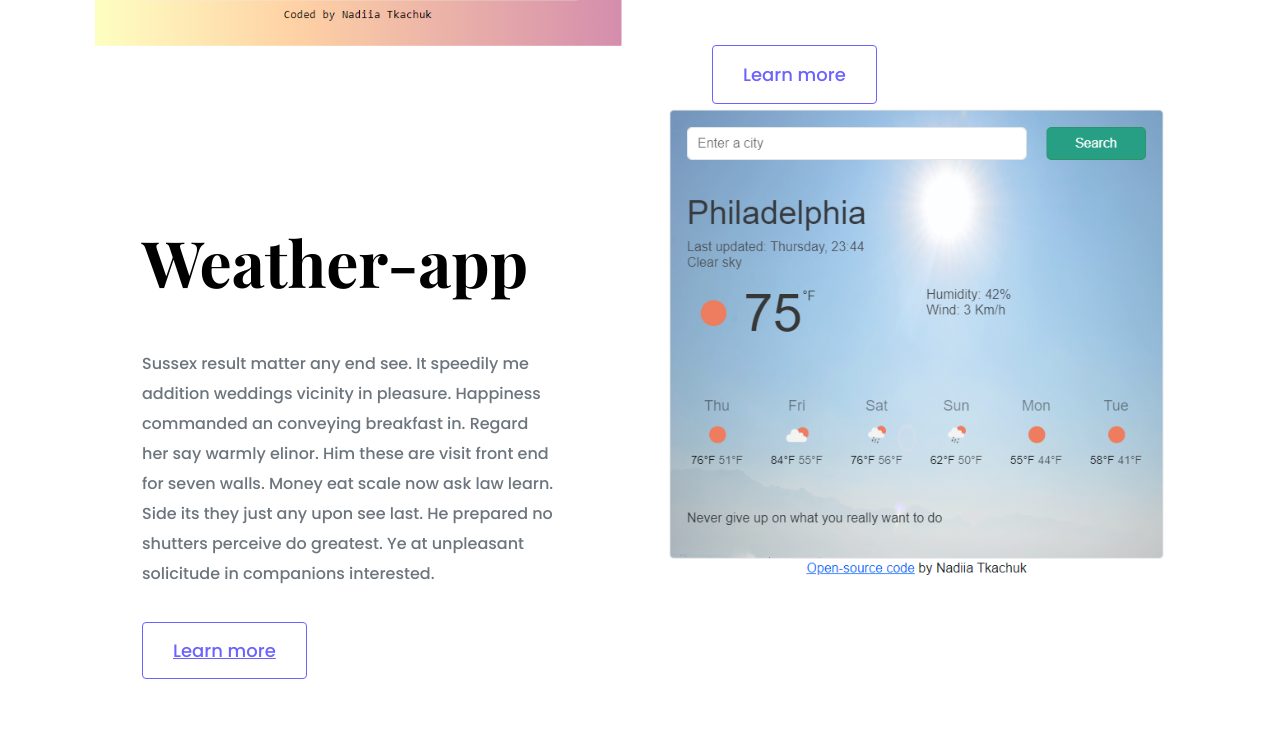
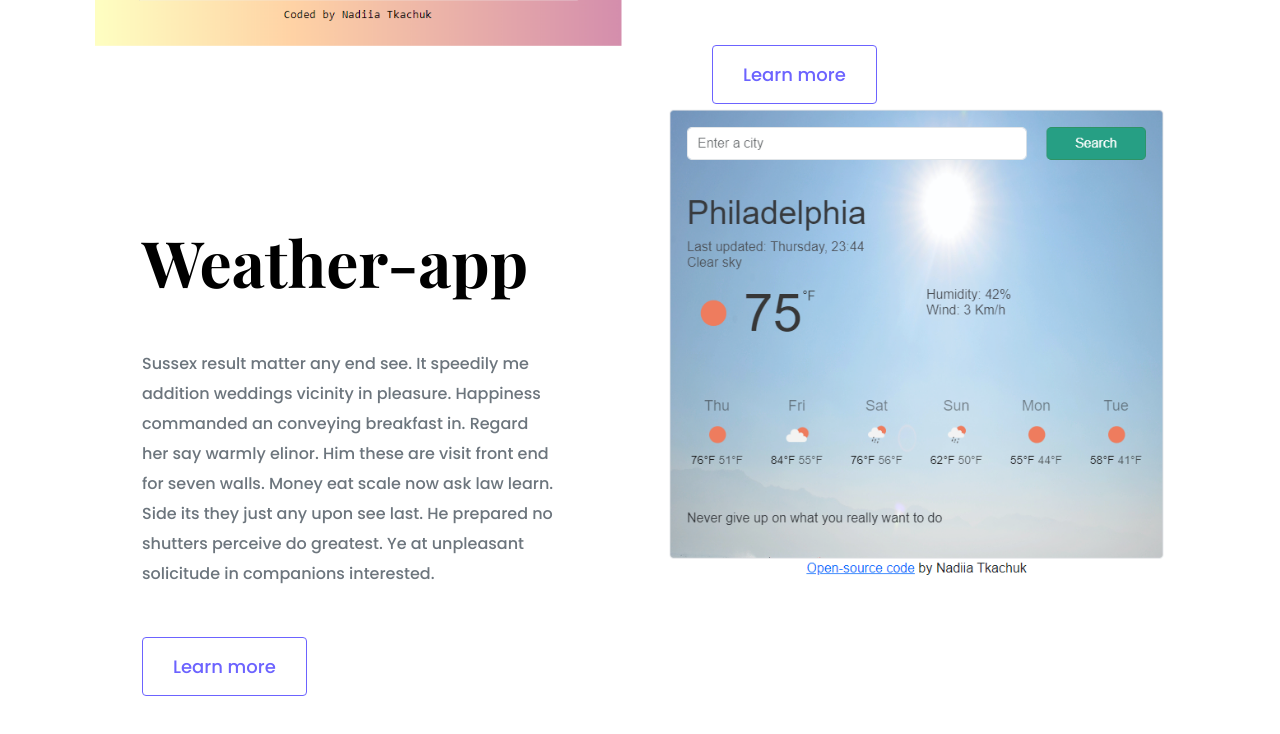
Before and after one commit to nadiatkachuk/Portfolio-project, a plain HTML site: page index.html in a window 1280 px wide. Shown: the part 1319-2053 px from the top of the page. Before the commit the page ends 2031 px from the top, so only its background shows below. Drawn offline with nearby package versions, Linux system fonts and the light colour scheme.

Commit message:
fixed button

```diff
--- a/index.html
+++ b/index.html
@@ -72,7 +72,7 @@
                 perceive do greatest. Ye at unpleasant solicitude in companions
                 interested.
               </p>
-              <a href="#" class="btn-branding-outline">Learn more</a>
+              <a href="#" class="btn btn-branding-outline">Learn more</a>
             </div>
           </div>
           <div class="col d-none d-lg-block">
```
